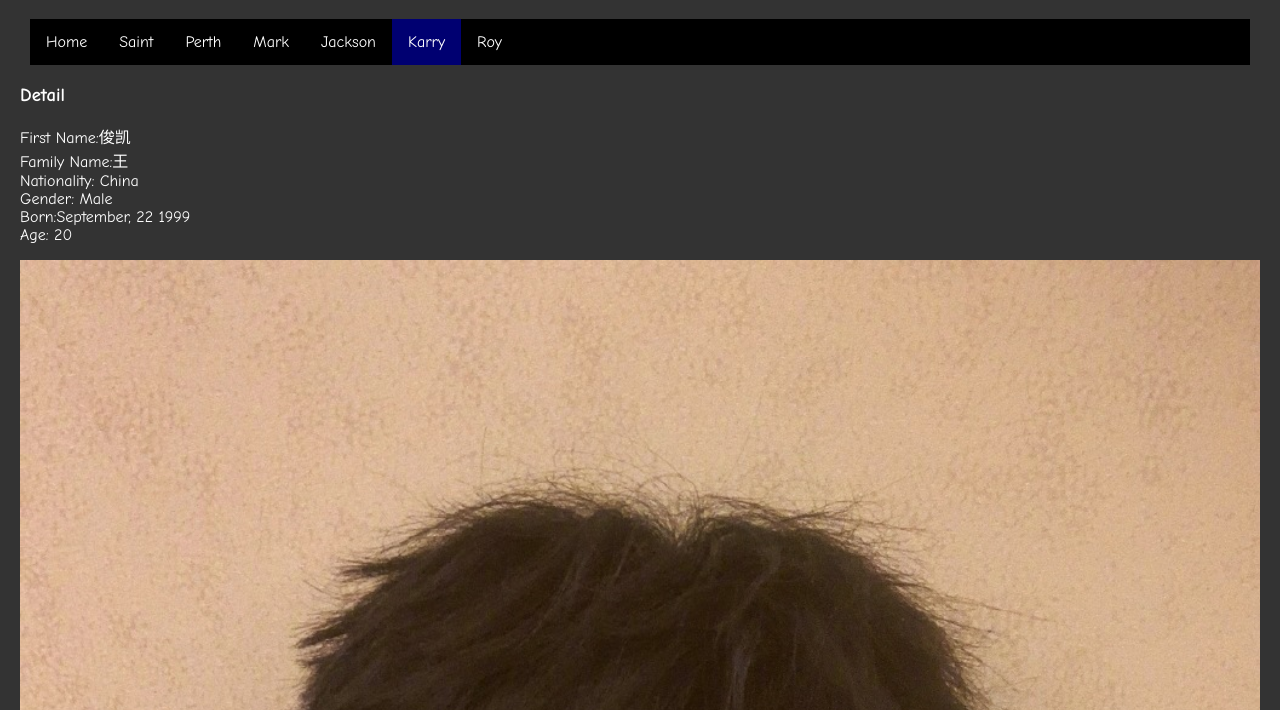
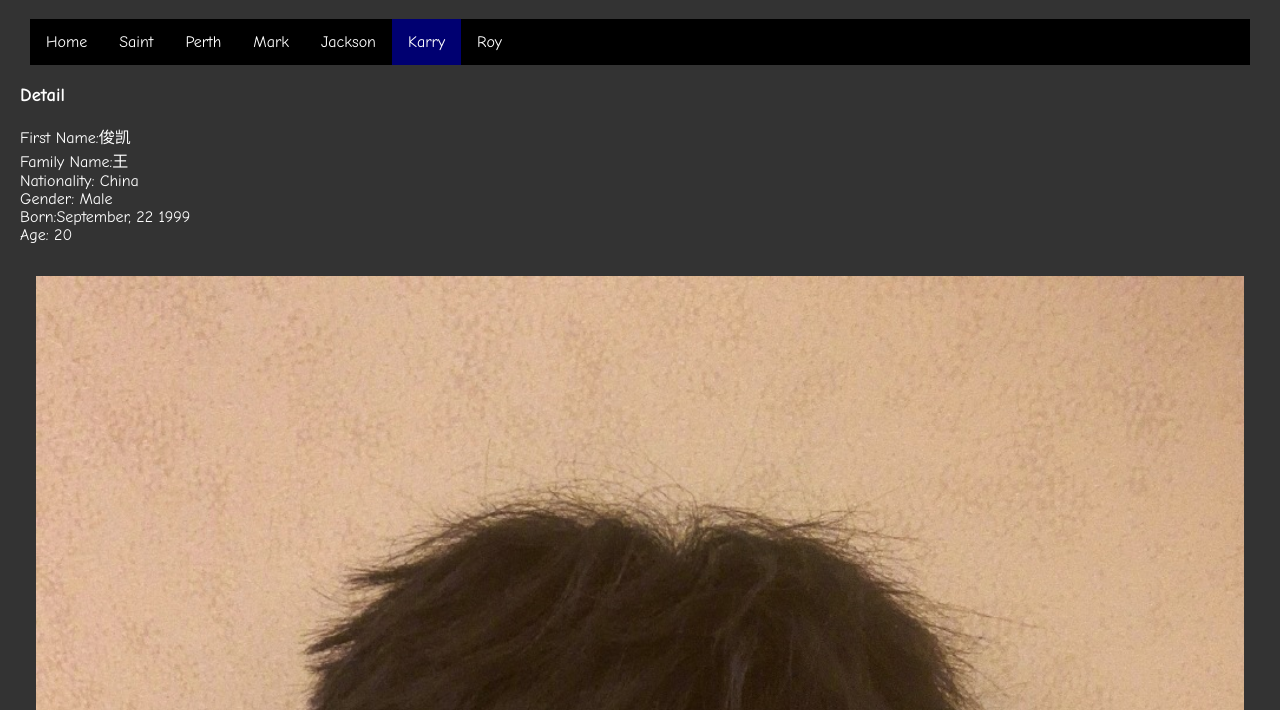
Before and after one commit to JanIceLeo/JanIceLeo.github.io, a plain HTML site: page Karry.html in a window 1280 px wide. Shown: the part 90-800 px from the top of the page. Drawn offline with Linux system fonts and the light colour scheme.

Commit message:
Update Karry.html

```diff
--- a/Karry.html
+++ b/Karry.html
@@ -36,6 +36,9 @@
             display: grid;
             margin: auto;
         }
+
+		.content{
+			padding:16px;}
 	</style>
 		<head>
 		<title>Fifth Page</title>
@@ -62,6 +65,7 @@
 				Age: 20<br>
 			</p>
 
+			<div class="content">
 		<div class="slideshow-container">
 
 				<div class="mySlides fade">
@@ -76,6 +80,7 @@
 				  <!--<div class="text">Perth</div>-->
 				</div>
 			</div>
+				</div>
 
 				<script>
 					//Slideshow
```
